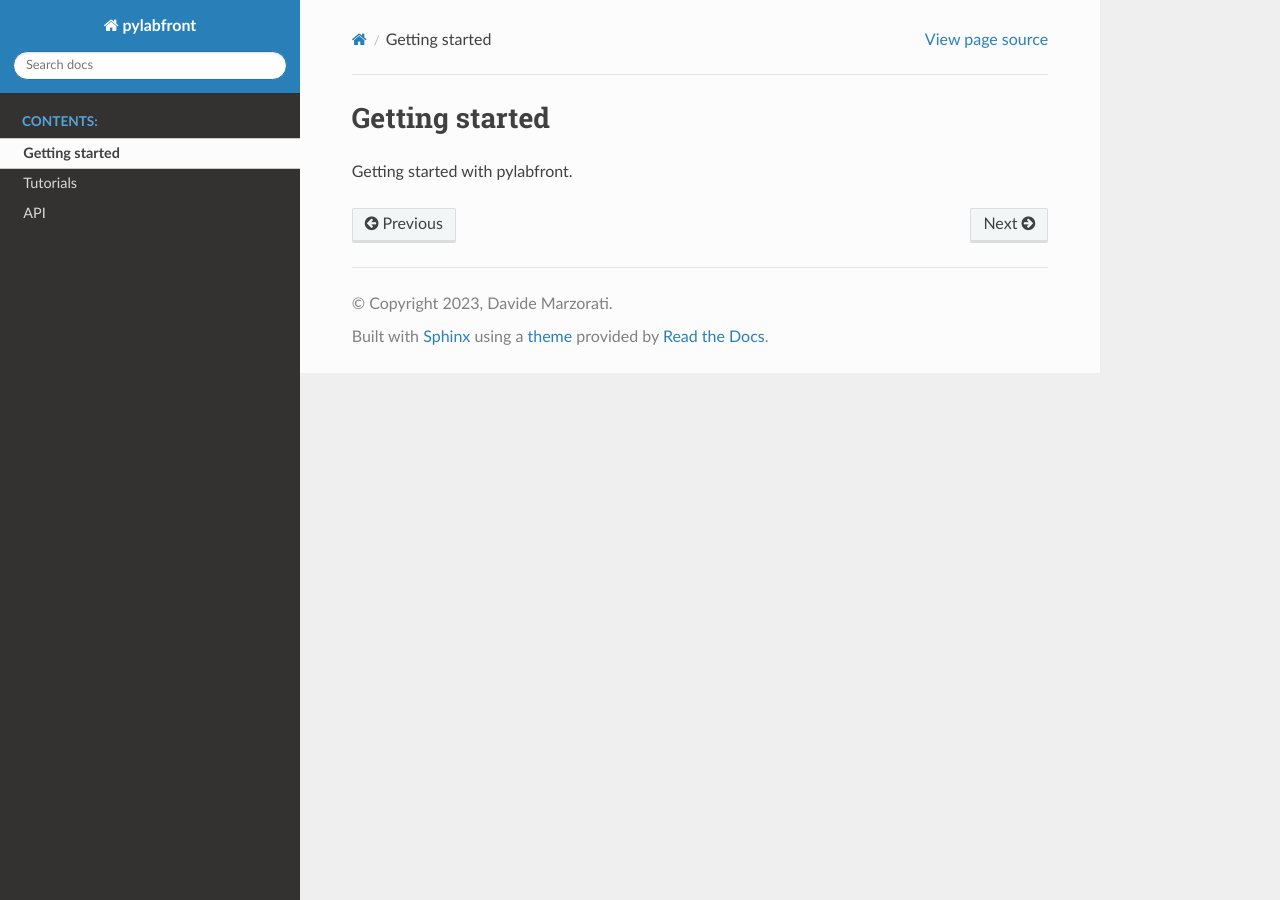
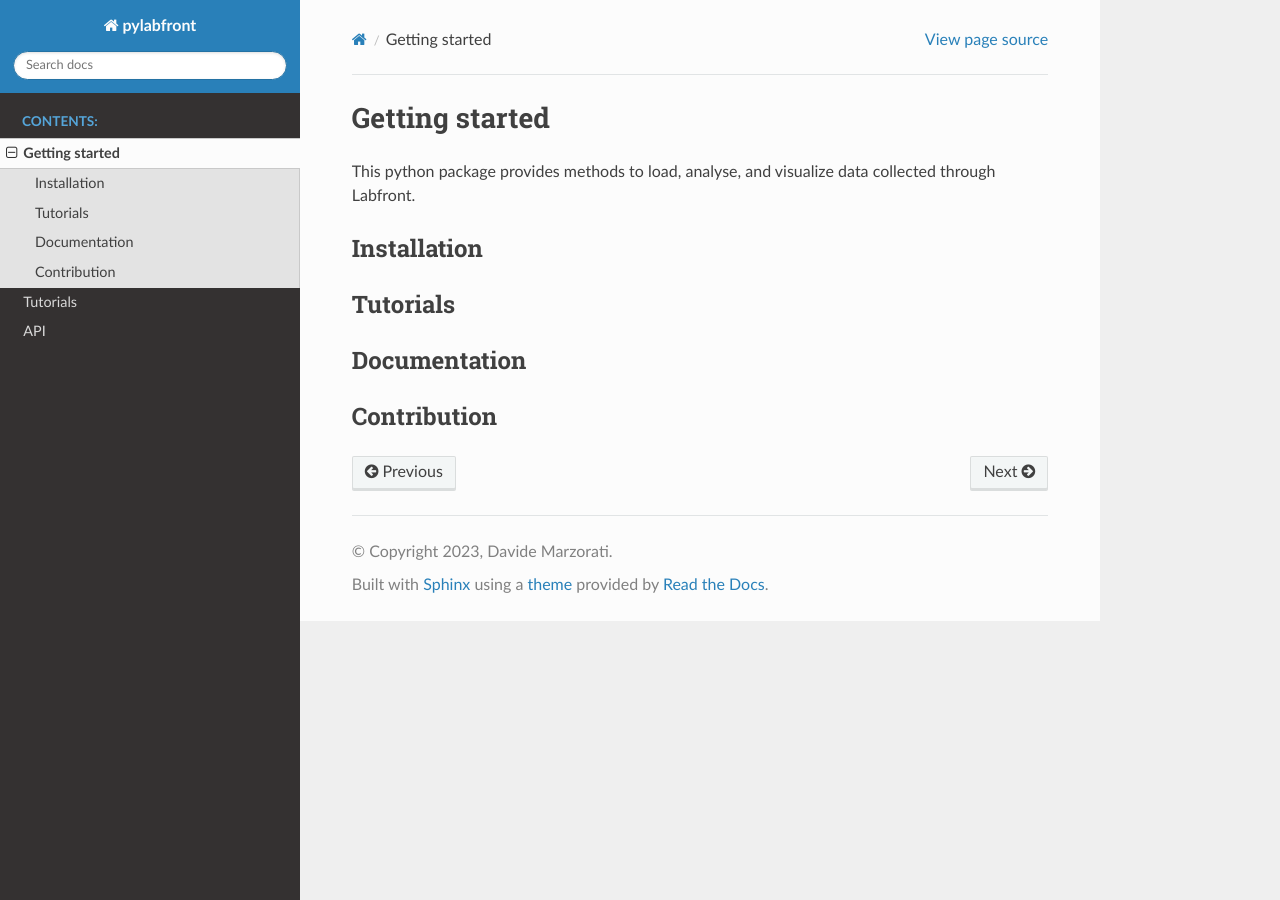
Before and after one commit to dado93/pywearable, a Sphinx documentation site: the page built from docs/getting_started.rst, in a window 1280 px wide. Built offline with Sphinx 7.4.7 and the Read the Docs theme 2.0.0, drawn with Linux system fonts in a browser that asks for light colours.

Commit message:
Started drafting getting started docs

```diff
--- a/docs/getting_started.rst
+++ b/docs/getting_started.rst
@@ -1,4 +1,17 @@
 Getting started
 ===============
 
-Getting started with pylabfront.
+This python package provides methods to load, analyse,
+and visualize data collected through Labfront.
+
+Installation
+^^^^^^^^^^^^
+
+Tutorials
+^^^^^^^^^
+
+Documentation
+^^^^^^^^^^^^^
+
+Contribution
+^^^^^^^^^^^^
```
